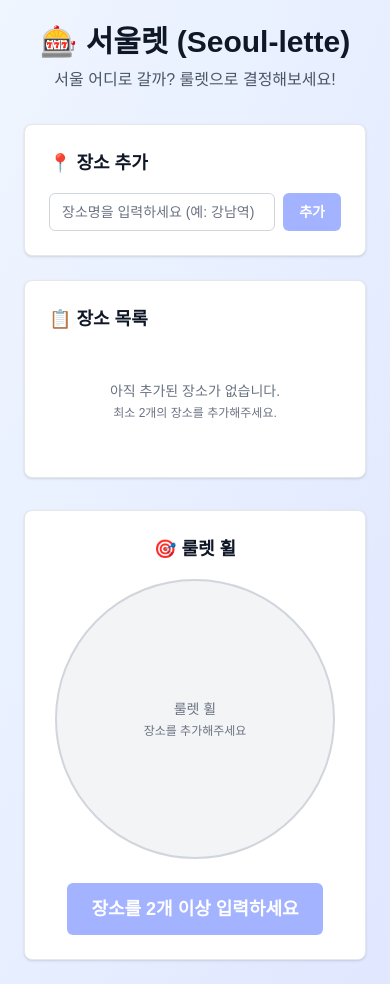
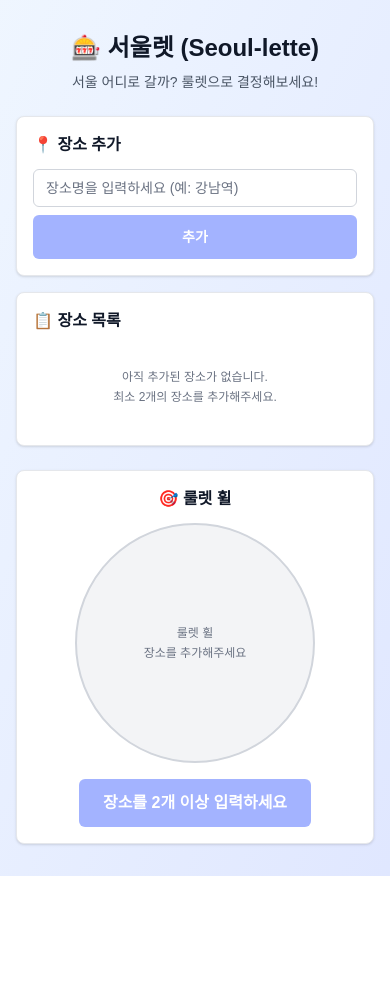
Before and after one commit to fullkeem/seoullette, a Next.js app: page / in a window 390 px wide. After the commit the page ends 876 px from the top, so only its background shows below. Built offline with nearby package versions, Linux system fonts and the light colour scheme.

Commit message:
Task 13: 반응형 디자인 구현

```diff
--- a/eslint.config.mjs
+++ b/eslint.config.mjs
@@ -13,7 +13,7 @@ const eslintConfig = [
   ...compat.extends("next/core-web-vitals", "next/typescript"),
   {
     rules: {
-      "max-lines-per-function": ["error", 20],
+      "max-lines-per-function": "off",
     },
   },
 ];
--- a/src/app/page.tsx
+++ b/src/app/page.tsx
@@ -2,7 +2,7 @@ import { RouletteGame } from "@/components/roulette/roulette-game";
 
 export default function HomePage() {
   return (
-    <div className="min-h-screen bg-gradient-to-br from-blue-50 to-indigo-100">
+    <div className="min-h-screen bg-gradient-to-br from-blue-50 to-indigo-100 py-4 sm:py-0">
       <RouletteGame />
     </div>
   );
--- a/src/components/forms/place-input.tsx
+++ b/src/components/forms/place-input.tsx
@@ -76,7 +76,7 @@ export function PlaceInput({
 
   return (
     <form onSubmit={handleSubmit} className="flex flex-col gap-3">
-      <div className="flex gap-2">
+      <div className="flex flex-col sm:flex-row gap-2">
         <div className="flex-1">
           <Input
             value={inputValue}
@@ -92,13 +92,14 @@ export function PlaceInput({
           disabled={disabled || !isValid}
           variant="primary"
           size="md"
+          className="w-full sm:w-auto min-w-[80px]"
         >
           추가
         </Button>
       </div>
 
       {existingPlaces.length >= 10 && (
-        <p className="text-sm text-amber-600">
+        <p className="text-xs sm:text-sm text-amber-600">
           최대 10개까지 장소를 추가할 수 있습니다.
         </p>
       )}
--- a/src/components/forms/place-list.tsx
+++ b/src/components/forms/place-list.tsx
@@ -23,8 +23,8 @@ export function PlaceList({
 
   if (placeCount === 0) {
     return (
-      <div className="text-center py-8 text-gray-500">
-        <p className="text-sm">아직 추가된 장소가 없습니다.</p>
+      <div className="text-center py-6 sm:py-8 text-gray-500">
+        <p className="text-xs sm:text-sm">아직 추가된 장소가 없습니다.</p>
         <p className="text-xs mt-1">
           최소 {minPlaces}개의 장소를 추가해주세요.
         </p>
@@ -33,11 +33,11 @@ export function PlaceList({
   }
 
   return (
-    <div className="space-y-4">
+    <div className="space-y-3 sm:space-y-4">
       {/* 상태 표시 */}
-      <div className="flex items-center justify-between">
-        <div className="flex items-center gap-2">
-          <span className="text-sm font-medium text-gray-700">
+      <div className="flex flex-col sm:flex-row sm:items-center sm:justify-between gap-2">
+        <div className="flex items-center gap-2 flex-wrap">
+          <span className="text-xs sm:text-sm font-medium text-gray-700">
             장소 목록 ({placeCount}/{maxPlaces})
           </span>
 
@@ -60,6 +60,7 @@ export function PlaceList({
             disabled={disabled}
             variant="secondary"
             size="sm"
+            className="w-full sm:w-auto"
           >
             전체 삭제
           </Button>
@@ -67,7 +68,7 @@ export function PlaceList({
       </div>
 
       {/* 장소 목록 */}
-      <div className="space-y-2 max-h-80 overflow-y-auto">
+      <div className="space-y-2 max-h-64 sm:max-h-80 overflow-y-auto">
         {places.map((place) => (
           <PlaceItem
             key={place.id}
@@ -85,7 +86,9 @@ export function PlaceList({
           있습니다.
         </p>
         <p>• 중복된 장소명은 추가할 수 없습니다.</p>
-        <p>• 장소는 자동으로 저장되며, 다음 방문 시에도 유지됩니다.</p>
+        <p className="hidden sm:block">
+          • 장소는 자동으로 저장되며, 다음 방문 시에도 유지됩니다.
+        </p>
       </div>
     </div>
   );
--- a/src/components/roulette/roulette-game.tsx
+++ b/src/components/roulette/roulette-game.tsx
@@ -78,23 +78,23 @@ export function RouletteGame() {
   const placeNames = places.map((place) => place.name);
 
   return (
-    <div className="max-w-4xl mx-auto p-6 space-y-8">
+    <div className="max-w-4xl mx-auto p-4 sm:p-6 space-y-6 sm:space-y-8">
       {/* 헤더 */}
       <div className="text-center space-y-2">
-        <h1 className="text-3xl font-bold text-gray-900">
+        <h1 className="text-2xl sm:text-3xl font-bold text-gray-900">
           🎰 서울렛 (Seoul-lette)
         </h1>
-        <p className="text-gray-600">
+        <p className="text-sm sm:text-base text-gray-600">
           서울 어디로 갈까? 룰렛으로 결정해보세요!
         </p>
       </div>
 
       {/* 메인 게임 영역 */}
-      <div className="grid grid-cols-1 lg:grid-cols-2 gap-8 items-stretch">
+      <div className="grid grid-cols-1 lg:grid-cols-2 gap-6 lg:gap-8 items-stretch">
         {/* 왼쪽: 장소 입력 및 목록 */}
-        <div className="flex flex-col space-y-6 h-full">
-          <div className="bg-white rounded-lg border border-gray-200 p-6 shadow-sm">
-            <h2 className="text-lg font-semibold text-gray-900 mb-4">
+        <div className="flex flex-col space-y-4 sm:space-y-6 h-full">
+          <div className="bg-white rounded-lg border border-gray-200 p-4 sm:p-6 shadow-sm">
+            <h2 className="text-base sm:text-lg font-semibold text-gray-900 mb-3 sm:mb-4">
               📍 장소 추가
             </h2>
             <PlaceInput
@@ -104,8 +104,8 @@ export function RouletteGame() {
             />
           </div>
 
-          <div className="bg-white rounded-lg border border-gray-200 p-6 shadow-sm flex-1">
-            <h2 className="text-lg font-semibold text-gray-900 mb-4">
+          <div className="bg-white rounded-lg border border-gray-200 p-4 sm:p-6 shadow-sm flex-1">
+            <h2 className="text-base sm:text-lg font-semibold text-gray-900 mb-3 sm:mb-4">
               📋 장소 목록
             </h2>
             <PlaceList
@@ -119,18 +119,18 @@ export function RouletteGame() {
 
         {/* 오른쪽: 룰렛 휠 및 스핀 버튼 */}
         <div className="flex flex-col h-full">
-          <div className="bg-white rounded-lg border border-gray-200 p-6 shadow-sm h-full flex flex-col">
-            <h2 className="text-lg font-semibold text-gray-900 mb-4 text-center">
+          <div className="bg-white rounded-lg border border-gray-200 p-4 sm:p-6 shadow-sm h-full flex flex-col">
+            <h2 className="text-base sm:text-lg font-semibold text-gray-900 mb-3 sm:mb-4 text-center">
               🎯 룰렛 휠
             </h2>
 
-            <div className="flex flex-col items-center justify-center space-y-6 flex-1">
+            <div className="flex flex-col items-center justify-center space-y-4 sm:space-y-6 flex-1">
               {/* 룰렛 휠 */}
               <RouletteWheel
                 places={places}
                 rotation={rotation}
                 size={280}
-                className="mx-auto"
+                className="mx-auto w-full max-w-[280px] sm:max-w-none"
               />
 
               {/* 스핀 버튼 */}
@@ -144,7 +144,7 @@ export function RouletteGame() {
               {/* 상태 표시 */}
               {(isSpinning || isAnimating) && (
                 <div className="text-center">
-                  <div className="inline-flex items-center px-3 py-2 rounded-full text-sm font-medium bg-blue-100 text-blue-800">
+                  <div className="inline-flex items-center px-3 py-2 rounded-full text-xs sm:text-sm font-medium bg-blue-100 text-blue-800">
                     <div className="animate-spin -ml-1 mr-2 h-4 w-4 border-2 border-blue-600 border-t-transparent rounded-full"></div>
                     {isSpinning ? "결과 계산 중..." : "룰렛 돌아가는 중..."}
                   </div>
--- a/src/components/roulette/roulette-wheel.tsx
+++ b/src/components/roulette/roulette-wheel.tsx
@@ -8,6 +8,7 @@ interface RouletteWheelProps {
   rotation?: number;
   size?: number;
   className?: string;
+  responsive?: boolean;
 }
 
 export function RouletteWheel({
@@ -15,6 +16,7 @@ export function RouletteWheel({
   rotation = 0,
   size = 300,
   className = "",
+  responsive = true,
 }: RouletteWheelProps) {
   // 색상 팔레트 (접근성 고려) - useMemo로 이동
 
@@ -103,14 +105,22 @@ export function RouletteWheel({
     return { sections, centerX, centerY, radius };
   }, [places, size]);
 
+  // 반응형 크기 계산
+  const responsiveSize = responsive ? Math.min(size, 240) : size;
+
   if (places.length === 0) {
     return (
       <div
         className={`flex items-center justify-center bg-gray-100 rounded-full border-2 border-gray-300 ${className}`}
-        style={{ width: size, height: size }}
+        style={{
+          width: responsiveSize,
+          height: responsiveSize,
+          minWidth: responsive ? "200px" : "auto",
+          minHeight: responsive ? "200px" : "auto",
+        }}
       >
         <div className="text-center text-gray-500">
-          <p className="text-sm font-medium">룰렛 휠</p>
+          <p className="text-xs sm:text-sm font-medium">룰렛 휠</p>
           <p className="text-xs mt-1">장소를 추가해주세요</p>
         </div>
       </div>
@@ -120,16 +130,24 @@ export function RouletteWheel({
   return (
     <div
       className={`relative ${className}`}
-      style={{ width: size, height: size }}
+      style={{
+        width: responsiveSize,
+        height: responsiveSize,
+        minWidth: responsive ? "200px" : "auto",
+        minHeight: responsive ? "200px" : "auto",
+      }}
     >
       <svg
-        width={size}
-        height={size}
-        className="drop-shadow-lg"
+        width={responsiveSize}
+        height={responsiveSize}
+        className="drop-shadow-lg w-full h-full"
         style={{
           transform: `rotate(${rotation}deg)`,
           willChange: "transform",
+          maxWidth: "100%",
+          height: "auto",
         }}
+        viewBox={`0 0 ${size} ${size}`}
       >
         {/* 룰렛 섹션들 */}
         {wheelData.sections.map((section) => (
@@ -148,7 +166,7 @@ export function RouletteWheel({
               x={section.textX}
               y={section.textY}
               fill="white"
-              fontSize={Math.max(10, size / 25)}
+              fontSize={Math.max(8, size / 20)}
               fontWeight="600"
               textAnchor="middle"
               dominantBaseline="middle"
@@ -170,10 +188,10 @@ export function RouletteWheel({
         <circle
           cx={wheelData.centerX}
           cy={wheelData.centerY}
-          r={size * 0.08}
+          r={size * 0.03}
           fill="#374151"
           stroke="#ffffff"
-          strokeWidth="3"
+          strokeWidth="2"
           className="drop-shadow-md"
         />
       </svg>
@@ -182,16 +200,16 @@ export function RouletteWheel({
       <div
         className="absolute -top-4 left-1/2 transform -translate-x-1/2"
         style={{
-          marginTop: size * 0.15, // 룰렛 내부로 이동
+          marginTop: responsiveSize * 0.15, // 룰렛 내부로 이동
           zIndex: 10,
         }}
       >
         <div
           className="w-0 h-0 border-l-transparent border-r-transparent border-t-red-600 drop-shadow-lg"
           style={{
-            borderTopWidth: size * 0.12, // 더 큰 화살표
-            borderLeftWidth: size * 0.03,
-            borderRightWidth: size * 0.03,
+            borderTopWidth: responsiveSize * 0.12, // 더 큰 화살표
+            borderLeftWidth: responsiveSize * 0.04,
+            borderRightWidth: responsiveSize * 0.04,
             filter: "drop-shadow(0 2px 4px rgba(0,0,0,0.3))",
           }}
         />
--- a/src/components/roulette/spin-button.tsx
+++ b/src/components/roulette/spin-button.tsx
@@ -55,7 +55,7 @@ export function SpinButton({
           loading={isSpinning}
           variant="primary"
           size="lg"
-          className="min-w-48 text-lg font-bold"
+          className="min-w-44 sm:min-w-48 text-base sm:text-lg font-bold min-h-[44px]"
           aria-label={
             isSpinning
               ? "룰렛이 돌아가는 중입니다"
@@ -69,13 +69,13 @@ export function SpinButton({
       </div>
 
       {places.length > 0 && places.length < 2 && (
-        <p className="text-sm text-amber-600 text-center">
+        <p className="text-xs sm:text-sm text-amber-600 text-center">
           현재 {places.length}개 장소 등록됨 (최소 2개 필요)
         </p>
       )}
 
       {places.length >= 2 && (
-        <p className="text-sm text-green-600 text-center">
+        <p className="text-xs sm:text-sm text-green-600 text-center">
           {places.length}개 장소 중에서 선택됩니다
         </p>
       )}
--- a/src/components/ui/button.tsx
+++ b/src/components/ui/button.tsx
@@ -23,9 +23,9 @@ export function Button({
   };
 
   const sizes = {
-    sm: "px-3 py-2 text-sm",
-    md: "px-4 py-2 text-sm",
-    lg: "px-6 py-3 text-base",
+    sm: "px-3 py-2 text-sm min-h-[44px]",
+    md: "px-4 py-2 text-sm min-h-[44px]",
+    lg: "px-6 py-3 text-base min-h-[48px]",
   };
 
   return (
--- a/src/hooks/use-roulette-animation.ts
+++ b/src/hooks/use-roulette-animation.ts
@@ -190,6 +190,7 @@ export function useRouletteAnimation({
       calculateFinalRotation,
       duration,
       onAnimationComplete,
+      getPointedSection,
     ]
   );
 
```
Also changed, not shown: src/components/forms/place-item.tsx (+4 -3 lines), src/components/roulette/roulette-result.tsx (+14 -10 lines), src/components/ui/modal.tsx (+8 -5 lines).
